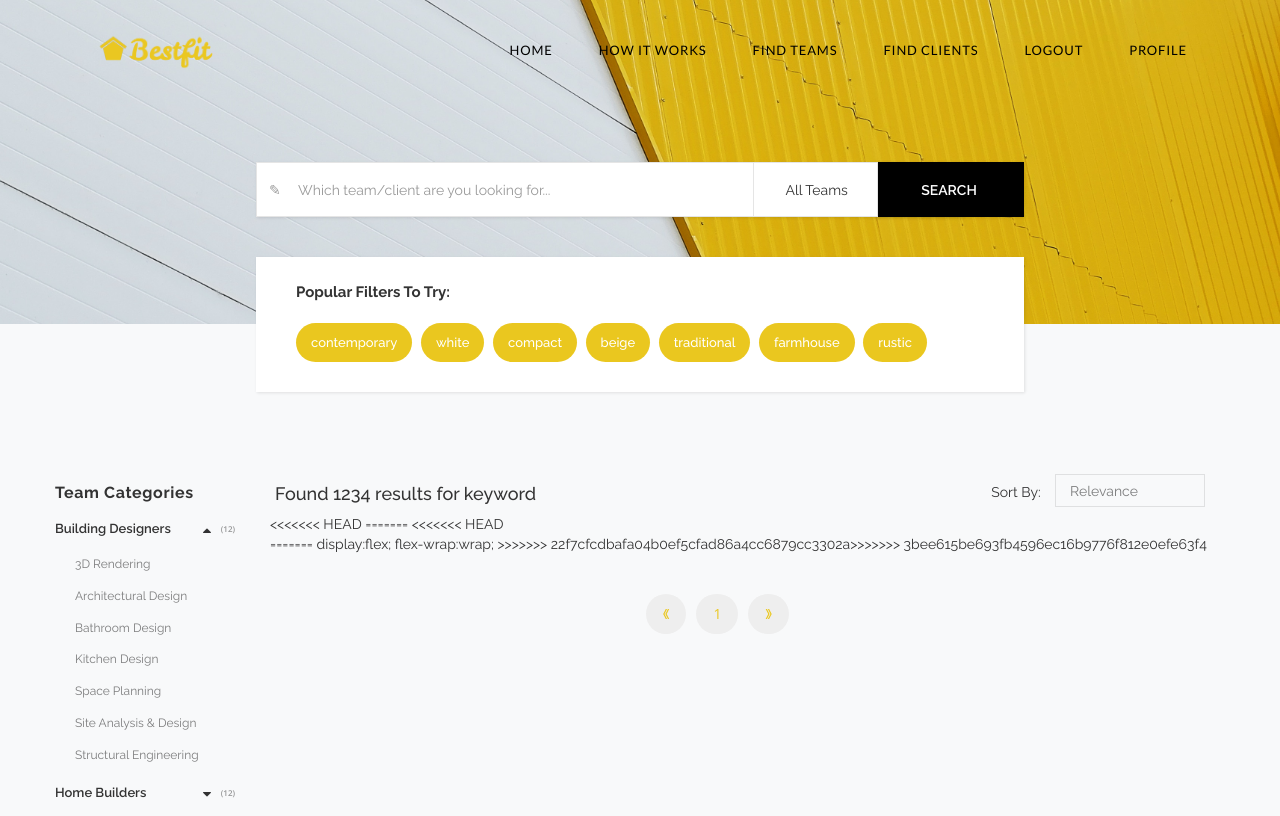
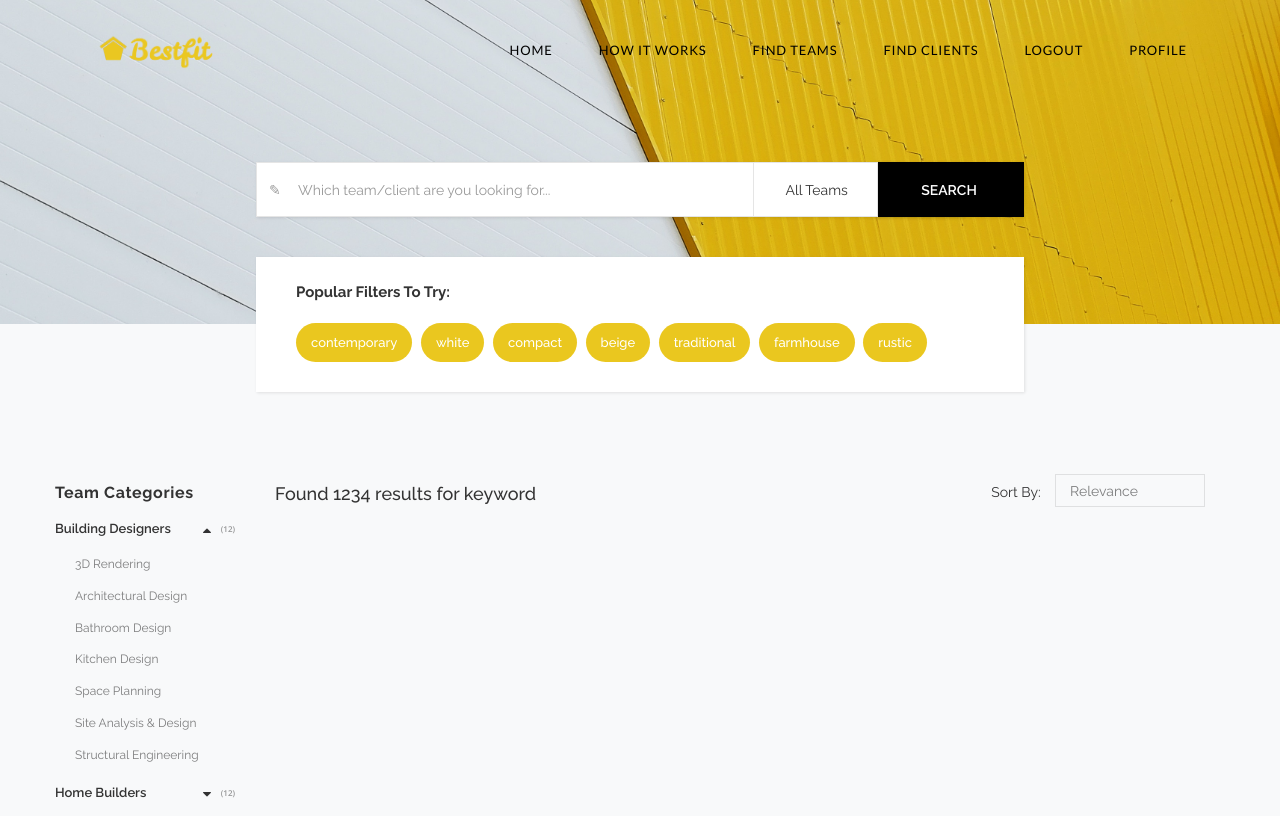
Before and after one commit to Yangyangl7/BestFit, a Flask app: template templates/search.html in a window 1280 px wide. Shown: the top 816 px of the page. Run offline with Flask 2, Linux system fonts and the light colour scheme; the template is opened without the code that fills it, so the values that code supplies are empty; the visitor is signed in with stand-in values (Sample User, id 1); some libraries are stand-ins or nearby versions.

Commit message:
Fix conflicts

```diff
--- a/templates/search.html
+++ b/templates/search.html
@@ -210,15 +210,7 @@
                         &nbsp &nbsp</p>
                 </div>
                 <!-- Posts -->
-<<<<<<< HEAD
-=======
-<<<<<<< HEAD
                 <div class="row contents" style="padding-left: 15px; display:flex; flex-wrap: wrap;">
-=======
-                													 display:flex; flex-wrap:wrap;
->>>>>>> 22f7cfcdbafa04b0ef5cfad86a4cc6879cc3302a
-                <div class="row contents" style="padding-left: 15px; display:flex; flex-wrap:wrap;">
->>>>>>> 3bee615be693fb4596ec16b9776f812e0efe63f4
                     {% for item in data %}
                     <!-- {% if loop.index0 % 3 == 0 %} -->
                     <div class="col-lg-3 col-md-4 col-sm-6" style="margin-top:20px; padding-left:5px; padding-right:5px;">
```
